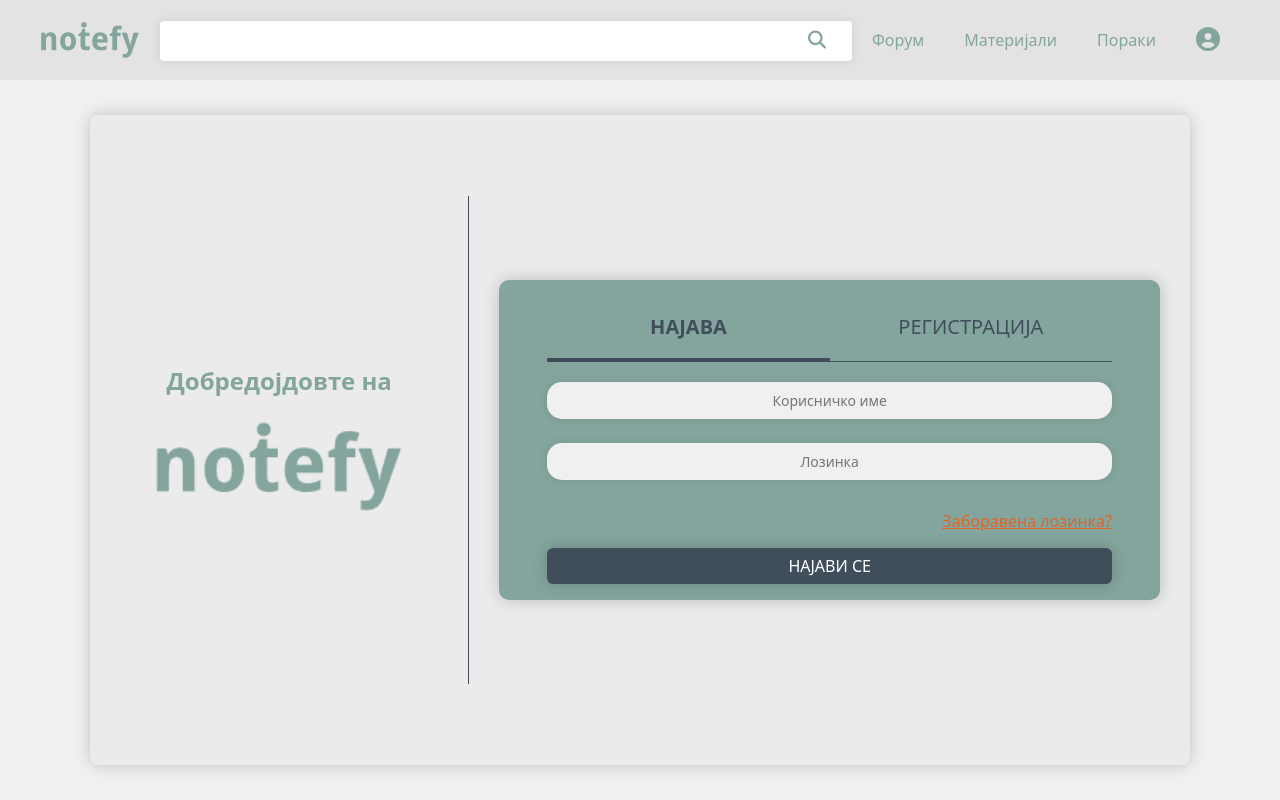
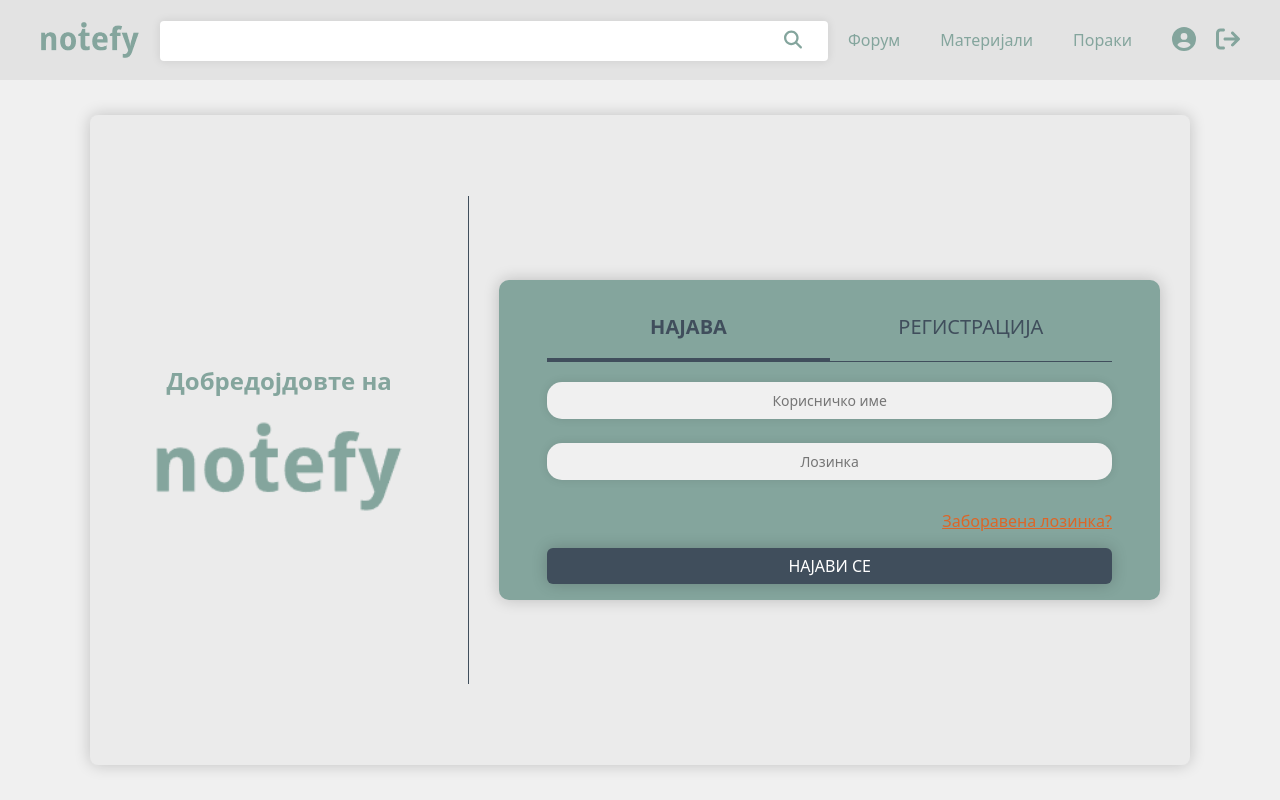
Before and after one commit to 22-23-T-26/Notefy-front, a React (Create React App) app: page / in a window 1280 px wide. Built offline with nearby package versions, Linux system fonts and the light colour scheme.

Commit message:
added readme.md and logout button

```diff
--- a/public/index.html
+++ b/public/index.html
@@ -1,15 +1,14 @@
 <!DOCTYPE html>
 <html lang="en">
+
 <head>
   <meta charset="utf-8" />
-    <link rel="icon" href="%PUBLIC_URL%/favicon.ico" />
+  <link rel="icon" href="%PUBLIC_URL%/logo.png" />
   <meta name="viewport" content="width=device-width, initial-scale=1" />
   <meta name="theme-color" content="#000000" />
-    <meta
-      name="description"
-      content="Web site created using create-react-app"
-    />
-    <link rel="apple-touch-icon" href="%PUBLIC_URL%/logo192.png" />
+  <meta name="description"
+    content="Notefy претставува маркет на облак кој им овозможува на студентите да споделуваат и продаваат свои изработени скрипти и материјали за учење на предметите и спремање за испити." />
+  <link rel="apple-touch-icon" href="%PUBLIC_URL%/logo.png" />
   <!--
       manifest.json provides metadata used when your web app is installed on a
       user's mobile device or desktop. See https://developers.google.com/web/fundamentals/web-app-manifest/
@@ -24,8 +23,9 @@
       work correctly both with client-side routing and a non-root public URL.
       Learn how to configure a non-root public URL by running `npm run build`.
     -->
-    <title>React App</title>
+  <title>Notefy</title>
 </head>
+
 <body>
   <noscript>You need to enable JavaScript to run this app.</noscript>
   <div id="root"></div>
@@ -40,4 +40,5 @@
       To create a production bundle, use `npm run build` or `yarn build`.
     -->
 </body>
+
 </html>
--- a/src/components/Navbar/Navbar.js
+++ b/src/components/Navbar/Navbar.js
@@ -1,7 +1,7 @@
 import React from "react";
 import "./Navbar.css";
 import { FontAwesomeIcon } from "@fortawesome/react-fontawesome";
-import { faSearch, faUserCircle } from "@fortawesome/free-solid-svg-icons";
+import { faSearch, faUserCircle, faSignOut } from "@fortawesome/free-solid-svg-icons";
 
 const Navbar = () => {
     return (
@@ -11,9 +11,9 @@ const Navbar = () => {
                     <img className="logo-notefy" src="./logo2.png" alt="logo" width={100} />
                 </a>
                 <div className="h-search">
-                    <input type="text" placeholder="" style={{background: "#ffffff"}}/>
+                    <input type="text" placeholder="" style={{ background: "#ffffff" }} />
                     <button className="search-button">
-                        <FontAwesomeIcon icon={faSearch} style={{color: "#84A59D"}}/>
+                        <FontAwesomeIcon icon={faSearch} style={{ color: "#84A59D" }} />
                     </button>
                 </div>
                 <div className="h-menu">
@@ -32,6 +32,15 @@ const Navbar = () => {
                             style={{ fontSize: "24px", color: "#84A59D" }}
                         />
                     </a>
+                    <span style={{ cursor: "pointer" }} onClick={() => {
+                        localStorage.removeItem("token");
+                        window.location.href = "/";
+                    }}>
+                        <FontAwesomeIcon
+                            icon={faSignOut}
+                            style={{ fontSize: "24px", color: "#84A59D" }}
+                        />
+                    </span>
                 </div>
             </div>
         </section>
```
Also changed, not shown: public/logo.png, public/manifest.json, 1 other file (tests, documents, lock files or other folders). Lines whose indentation alone changed are shown as unchanged.
